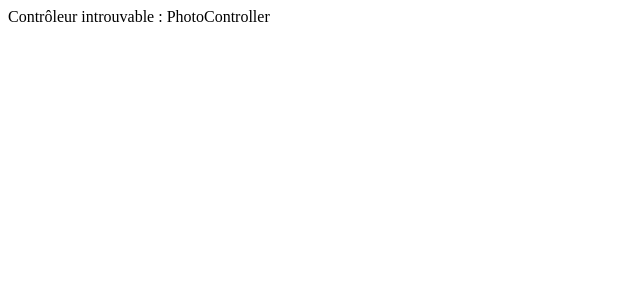
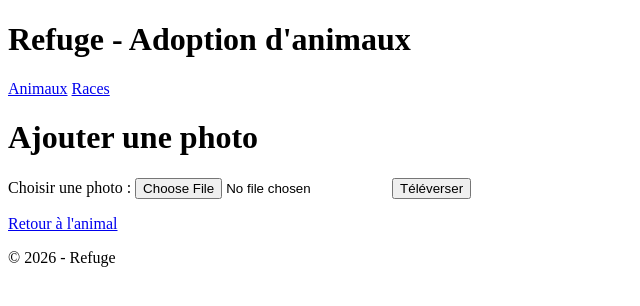
Before and after one commit to Flacheur/Programation_Web_Backend, a PHP site: page /?controller=photo&action=add&animal_id=4 in a window 1280 px wide. Shown: the top 306 px of the page, without its empty margins (0-640 px from the left). Run offline with PHP 8.4, Linux system fonts and the light colour scheme.

Commit message:
Configuration du VirtualHost Apache + définition DocumentRoot sur /public, activation du routage MVC et de la diffusion d'images

```diff
--- a/app/Controllers/AnimalController.php
+++ b/app/Controllers/AnimalController.php
@@ -4,7 +4,7 @@ class AnimalController {
 
 	public function list() {
 
-		$animals = Animal::all();
+		$animals = Animal::allWithRace();
 		$title = "Liste des animaux";
 
 		require __DIR__ . '/../../views/layout/header.php';
@@ -19,7 +19,8 @@ class AnimalController {
 			die("ID manquant");
 		}
 
-		$animal = Animal::find($_GET['id']);
+		$animal = Animal::findWithRace($_GET['id']);
+		$photos = Photo::allByAnimal($_GET['id']);
 
 		if (!$animal) {
 			die("Animal introuvable");
@@ -62,6 +63,7 @@ class AnimalController {
 		require __DIR__ . '/../../views/layout/header.php';
 		require __DIR__ . '/../../views/animal/create.php';
 		require __DIR__ . '/../../views/layout/footer.php';
+		require __DIR__ . '/../../views/animal/show.php';
 
 	}
 
--- a/app/Controllers/HomeController.php
+++ b/app/Controllers/HomeController.php
@@ -2,6 +2,6 @@
 
 class HomeController {
 	public function index() {
-		echo "Bienvenue sur la page d'accueil !";
+		require __DIR__ . '/../../views/home/index.php';
 	}
 }
--- /dev/null
+++ b/app/Controllers/PhotoController.php
@@ -0,0 +1,89 @@
+<?php
+
+class PhotoController {
+
+	public function add() {
+
+		if (!isset($_GET['animal_id'])) {
+			die("animal_id manquant");
+		}
+
+		$animal_id = $_GET['animal_id'];
+
+		// Si le formulaire est soumis
+		if ($_SERVER['REQUEST_METHOD'] === 'POST') {
+
+			if (!isset($_FILES['photo']) || $_FILES['photo']['error'] !== UPLOAD_ERR_OK) {
+				die("Erreur lors de l'upload");
+			}
+
+			// Répertoire de destination
+			$uploadDir = __DIR__ . '/../../public/uploads/';
+
+			// Création du répertoire s'il n'existe pas
+			if (!is_dir($uploadDir)) {
+				mkdir($uploadDir, 0777, true);
+			}
+
+			// Nom unique
+			$filename = uniqid() . '_' . basename($_FILES['photo']['name']);
+			$destination = $uploadDir . $filename;
+
+			// Déplacement du fichier
+			move_uploaded_file($_FILES['photo']['tmp_name'], $destination);
+
+			// Enregistrement en base
+			Photo::create($animal_id, $filename);
+
+			// Retour à la fiche de l’animal
+			header("Location: ?controller=animal&action=show&id=" . $animal_id);
+			exit;
+
+		}
+
+		// Formulaire de chargement
+		$title = "Ajouter une photo";
+
+		require __DIR__ . '/../../views/layout/header.php';
+		require __DIR__ . '/../../views/photo/add.php';
+		require __DIR__ . '/../../views/layout/footer.php';
+
+	}
+
+	public function delete() {
+
+		if (!isset($_GET['id']) || !isset($_GET['animal_id'])) {
+			die("Paramètres manquants");
+		}
+
+		$id = $_GET['id'];
+		$animal_id = $_GET['animal_id'];
+
+		// Récupération de la photo pour supprimer le fichier
+		$photos = Photo::allByAnimal($animal_id);
+		$photo = null;
+
+		foreach ($photos as $p) {
+			if ($p['id'] == $id) {
+				$photo = $p;
+				break;
+			}
+		}
+
+		if ($photo) {
+			$filePath = __DIR__ . '/../../public/uploads/' . $photo['file_path'];
+			if (file_exists($filePath)) {
+				unlink($filePath);
+			}
+		}
+
+		// Suppression en base
+		Photo::delete($id);
+
+		// Retour à la fiche de l’animal
+		header("Location: ?controller=animal&action=show&id=" . $animal_id);
+		exit;
+
+	}
+
+}
--- a/views/animal/list.php
+++ b/views/animal/list.php
@@ -12,6 +12,7 @@
 		<li>
 			<?= htmlspecialchars($animal['nom']) ?>
 			(<?= htmlspecialchars($animal['age']) ?> ans)
+			— <?= htmlspecialchars($animal['race_nom']) ?> (<?= htmlspecialchars($animal['race_espece']) ?>)
 			— <a href="?controller=animal&action=show&id=<?= $animal['id'] ?>">Voir</a>
 			— <a href="?controller=animal&action=update&id=<?= $animal['id'] ?>">Modifier</a>
 			— <a href="?controller=animal&action=delete&id=<?= $animal['id'] ?>"
--- /dev/null
+++ b/views/photo/add.php
@@ -0,0 +1,14 @@
+<h1>Ajouter une photo</h1>
+
+<form method="POST" enctype="multipart/form-data">
+
+	<label>Choisir une photo :</label>
+	<input type="file" name="photo" accept="image/*" required>
+
+	<button type="submit">Téléverser</button>
+
+</form>
+
+<p>
+	<a href="?controller=animal&action=show&id=<?= $_GET['animal_id'] ?>">Retour à l'animal</a>
+</p>
```
Also changed, not shown: app/Models/Animal.php (+23 -0 lines), app/Models/Photo.php (added, +24 -0 lines), views/animal/show.php (+27 -0 lines), views/home/index.php (added, +10 -0 lines), public/uploads/69f1d13aec6d2_andr74b-dog-3583967_640.jpg (added).
